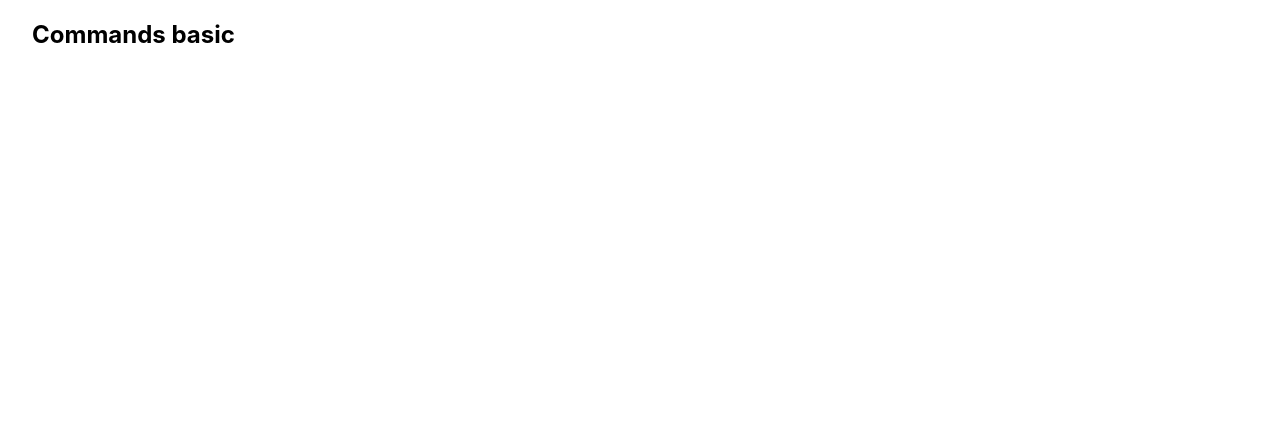
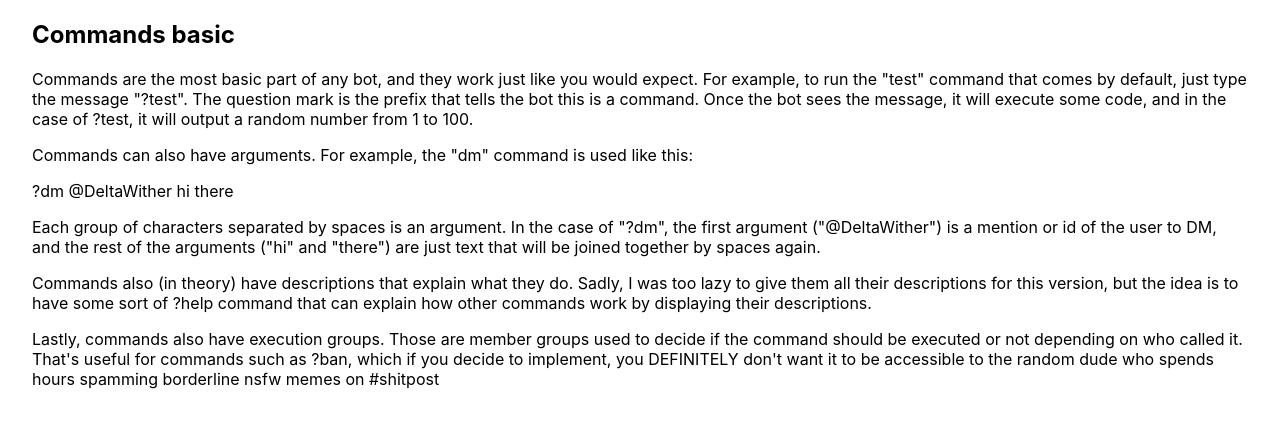
Before and after one commit to DeltaWither/Qwarzu-botto, a Next.js app: page /versions/0.1.0/basic/commands in a window 1280 px wide. Shown: the top 428 px of the page. Built offline with nearby package versions, Linux system fonts and the light colour scheme.

Commit message:
Created basic command guide

```diff
--- a/pages/versions/0.1.0/basic/commands.jsx
+++ b/pages/versions/0.1.0/basic/commands.jsx
@@ -4,6 +4,18 @@ export default function Commands() {
     return (
         <div className={styles.container}>
             <h2>Commands basic</h2>
+
+            <p>Commands are the most basic part of any bot, and they work just like you would expect. For example, to run the "test" command that comes by default, just type the message "?test". The question mark is the prefix that tells the bot this is a command. Once the bot sees the message, it will execute some code, and in the case of ?test, it will output a random number from 1 to 100.</p>
+
+            <p>Commands can also have arguments. For example, the "dm" command is used like this:</p>
+
+            <p>?dm @DeltaWither hi there</p>
+
+            <p>Each group of characters separated by spaces is an argument. In the case of "?dm", the first argument ("@DeltaWither") is a mention or id of the user to DM, and the rest of the arguments ("hi" and "there") are just text that will be joined together by spaces again.</p>
+
+            <p>Commands also (in theory) have descriptions that explain what they do. Sadly, I was too lazy to give them all their descriptions for this version, but the idea is to have some sort of ?help command that can explain how other commands work by displaying their descriptions.</p>
+
+            <p>Lastly, commands also have execution groups. Those are member groups used to decide if the command should be executed or not depending on who called it. That's useful for commands such as ?ban, which if you decide to implement, you DEFINITELY don't want it to be accessible to the random dude who spends hours spamming borderline nsfw memes on #shitpost</p>
         </div>
     )
 }
```
